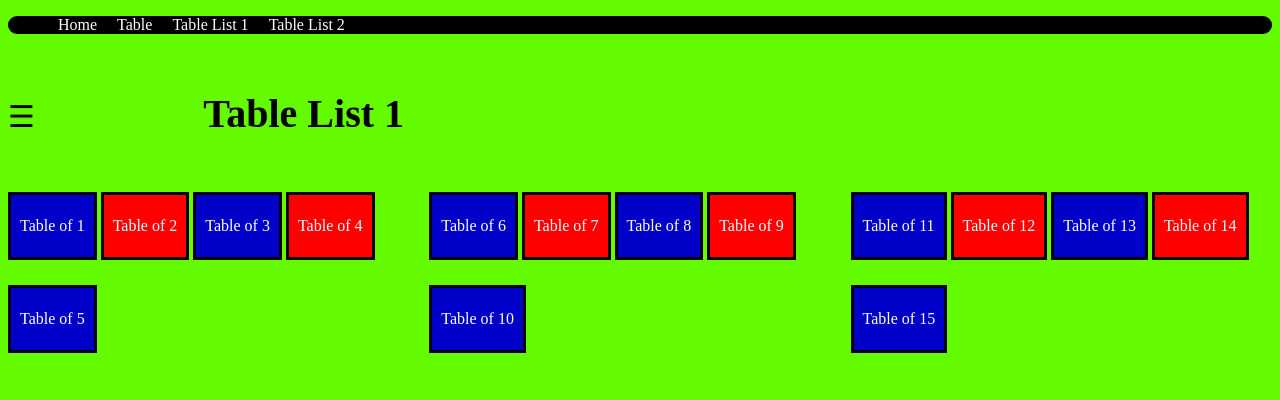
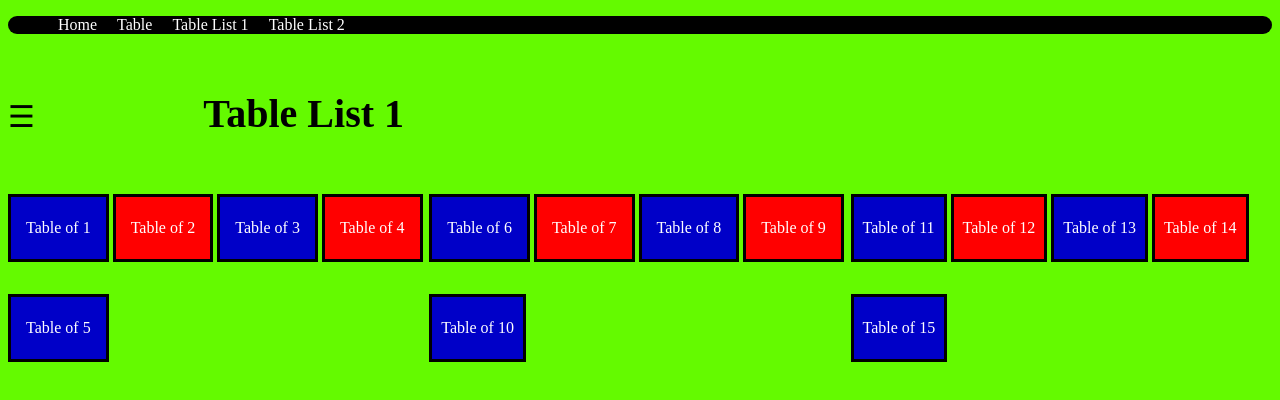
Before and after one commit to HMuneer/list-of-tables, a plain HTML site: page index.html in a window 1280 px wide. Shown: the top 400 px of the page. Drawn offline with Linux system fonts and the light colour scheme.

Commit message:
Add files via upload

```diff
--- a/index.html
+++ b/index.html
@@ -5,7 +5,6 @@
 <style>
 body{
 	background-color:rgb(100,250,0);
-	overflow:hidden;
 }
 .red{
  		background-color:red;
@@ -31,12 +30,16 @@ body{
 	padding-bottom:22px;
 	padding-left:9px;
 	display:inline-block;
-	margin-top:15px;
-	margin-bottom:10px;
+	margin-top:17px;
+	margin-bottom:15px;
 	text-align:center;
 	border-color:black;
 	border-style:solid;
 	border-width:medium;
+}
+.padding{
+	padding-right:15px;
+	padding-left:15px;
 }
 .navbar {
 	background-color:green;
@@ -67,8 +70,6 @@ body{
 	display:inline-block;
 	margin-left:13%;
 	}
-
-
 	.overlay {
 	height: 100%;
 	width: 0;
@@ -114,9 +115,6 @@ body{
 	top: 15px;
 	right: 35px;
 	}
-
-
-
 </style>
 </head>
 <body>
@@ -126,7 +124,7 @@ body{
 		<ul>
 			<li><a href="https://hmuneer.github.io/Home-table/">Home</li></a>
 			<li><a href="https://hmuneer.github.io/table.1.1/">Table</li></a>
-			<li><a href="https://hmuneer.github.io/list-of-tables1/">Table List 1</a></li>
+			<li><a href="https://hmuneer.github.io/list-of-tables/">Table List 1</a></li>
 			<li><a href="https://hmuneer.github.io/list-of-tables2/">Table List 2</li></a>
 		</ul>
 	</nav>
@@ -181,30 +179,30 @@ body{
 <div class="row">
   <div class="column">
 
-  <a class="button blue" href="https://hmuneer.github.io/table.1.1/" >Table of 1</a>
+  <a class="button blue padding" href="https://hmuneer.github.io/table.1.1/" >Table of 1</a>
 
-  <a class="button red" href="https://hmuneer.github.io/table-2/" >Table of 2</a>
+  <a class="button red padding" href="https://hmuneer.github.io/table-2/" >Table of 2</a>
 
-  <a class="button blue" href="https://hmuneer.github.io/table-3/" >Table of 3</a>
+  <a class="button blue padding" href="https://hmuneer.github.io/table-3/" >Table of 3</a>
 
-  <a class="button red" href="https://hmuneer.github.io/table-4/" >Table of 4</a>
+  <a class="button red padding" href="https://hmuneer.github.io/table-4/" >Table of 4</a>
 
-  <a class="button blue" href="https://hmuneer.github.io/Table-5/" >Table of 5</a>
+  <a class="button blue padding" href="https://hmuneer.github.io/Table-5/" >Table of 5</a>
 
 
   </div>
   <div class="column">
 
 
-<a class="button blue" href="https://hmuneer.github.io/table-of-6/" >Table of 6</a>
+<a class="button blue padding" href="https://hmuneer.github.io/table-of-6/" >Table of 6</a>
 
-<a class="button red" href="https://hmuneer.github.io/table-of-7./" >Table of 7</a>
+<a class="button red padding" href="https://hmuneer.github.io/table-of-7./" >Table of 7</a>
 
-<a class="button blue" href="https://hmuneer.github.io/table-of-8/" >Table of 8</a>
+<a class="button blue padding" href="https://hmuneer.github.io/table-of-8/" >Table of 8</a>
 
-<a class="button red" href="https://hmuneer.github.io/table-of-9/" >Table of 9</a>
+<a class="button red padding" href="https://hmuneer.github.io/table-of-9/" >Table of 9</a>
 
-<a class="button blue" href="https://hmuneer.github.io/table-of-10/" >Table of 10</a>
+<a class="button blue " href="https://hmuneer.github.io/table-of-10/" >Table of 10</a>
 
 
   </div>
```
